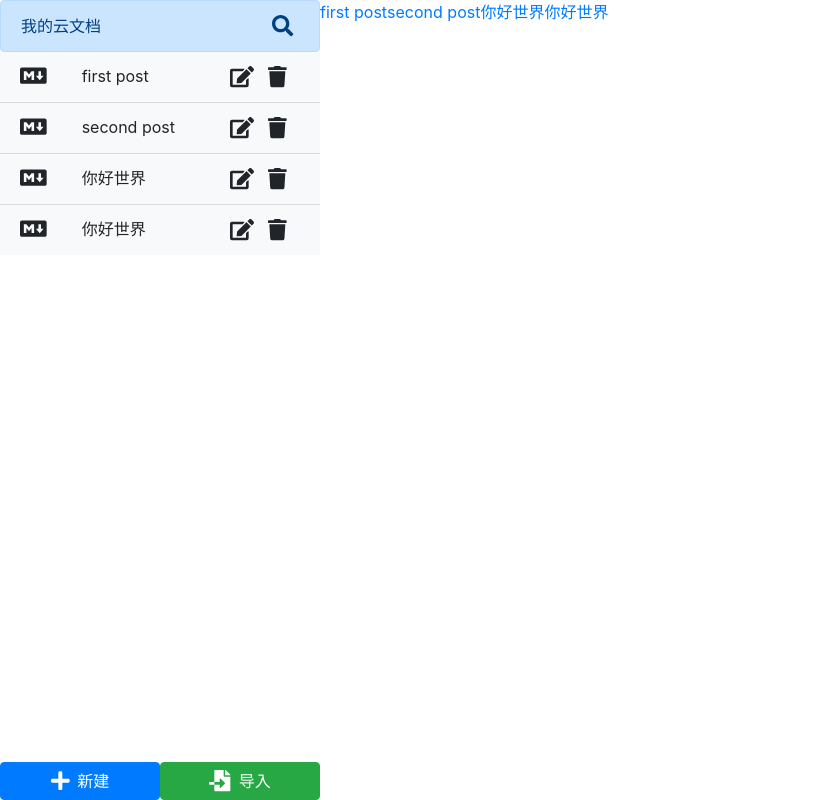
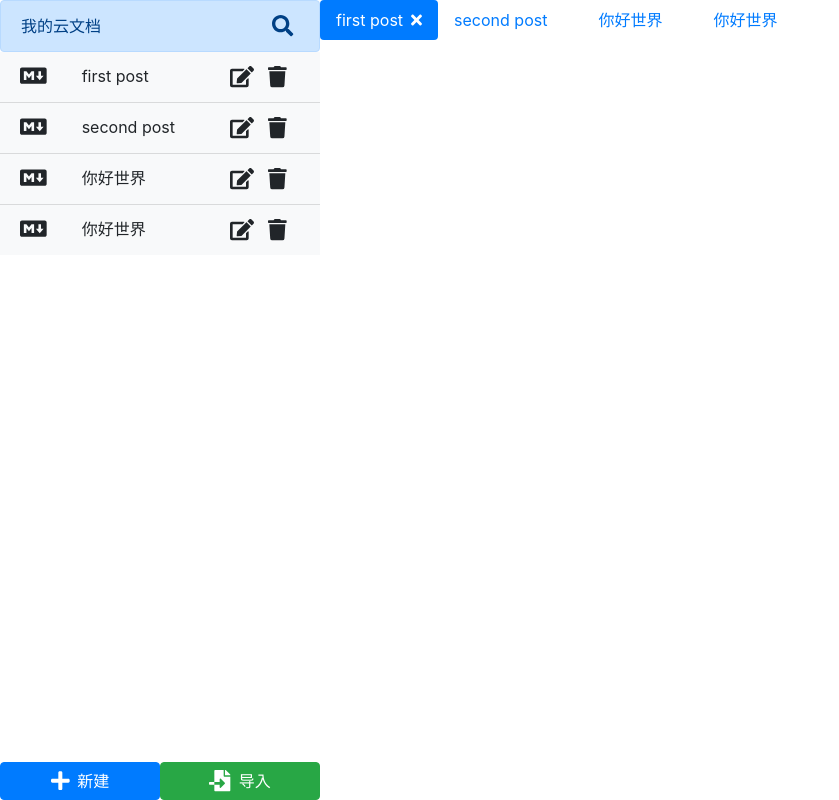
Before and after one commit to DWL716/markdown-management, a React (Create React App) app: page / in a window 1280 px wide. Shown: the whole page, without its empty margins (0-839 px from the left). Built offline with nearby package versions, Linux system fonts and the light colour scheme.

Commit message:
添加scss预处理

```diff
--- a/package.json
+++ b/package.json
@@ -13,6 +13,7 @@
     "@testing-library/user-event": "^12.1.10",
     "bootstrap": "^4.6.0",
     "classnames": "^2.2.6",
+    "node-sass": "^5.0.0",
     "react": "^17.0.1",
     "react-dom": "^17.0.1",
     "react-scripts": "4.0.3",
--- a/src/App.js
+++ b/src/App.js
@@ -42,6 +42,7 @@ function App() {
         <div className="col-9 right-panel">
           <TableList
             files={defaultFiles}
+            activeId="1"
             onTabClick={(id) => {console.log(id);}}
           />
         </div>
--- a/src/components/TableList.jsx
+++ b/src/components/TableList.jsx
@@ -1,16 +1,32 @@
 /* eslint-disable jsx-a11y/anchor-is-valid */
 import PropTypes  from 'prop-types'
 import { useCallback } from 'react'
+import classNames from 'classnames'
+import { FontAwesomeIcon } from "@fortawesome/react-fontawesome";
+import { faTimes } from "@fortawesome/free-solid-svg-icons";
 
+import './TableList.scss'
 function  TableList({files, activeId, unsaveIds, onTabClick, onCloseTab}) {
+
   return (
-    <ul className="nav nav-pills">
+    <ul className="nav nav-pills tableList-component">
       {
-        files.map(file => (
+
+        files.map(file => {
+          const fClassnames = classNames({
+            "nav-link": true,
+            "active": file.id === activeId
+          })
+          return (
           <li className="nav-item" key={file.id}>
-            <a href="#" onClick={(e) => {e.preventDefault(); onTabClick(file.id)}}>{file.title}</a>
+            <a href="#"  className={fClassnames} onClick={(e) => {e.preventDefault(); onTabClick(file.id)}}>
+              {file.title}
+              <span className="col-2 font-markdown-padding close-icon">
+                <FontAwesomeIcon icon={faTimes} className="ml-2" />
+              </span>
+            </a>
           </li>
-        ))
+        )})
       }
     </ul>
   )
--- /dev/null
+++ b/src/components/TableList.scss
@@ -0,0 +1,11 @@
+.tableList-component {
+  .close-icon {
+    visibility: hidden;
+  }
+  .nav-link:hover .close-icon {
+    visibility: visible;
+  }
+  .nav-link.active .close-icon {
+    visibility: visible;
+  }
+}
```
Also changed, not shown: 2 other files (tests, documents, lock files or other folders).
